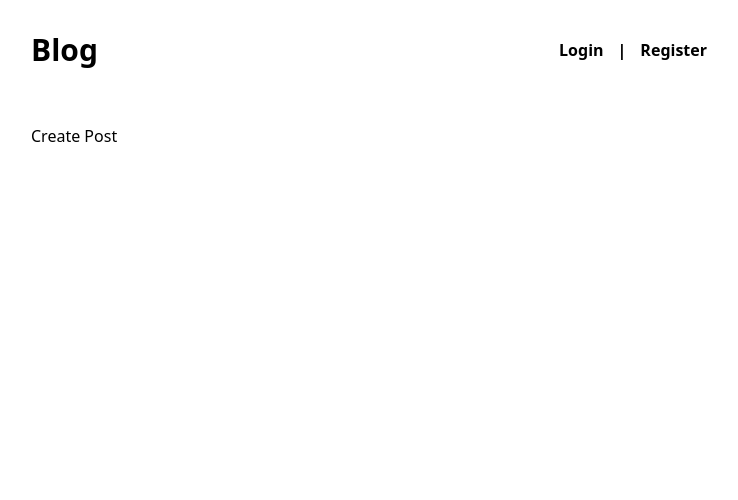
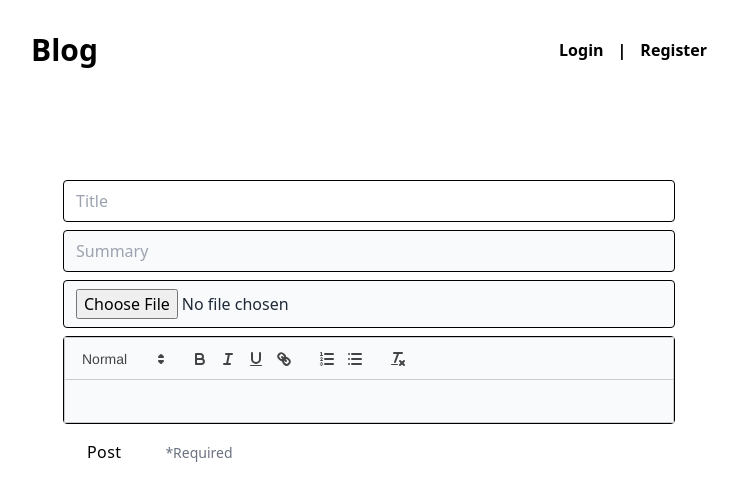
Before and after one commit to ricardomadeira93/Blog, a React (Vite) app: page /create in a window 1280 px wide. Shown: the top 500 px of the page, without its empty margins (271-1009 px from the left). Built offline with nearby package versions, Linux system fonts and the light colour scheme; no server answers.

Commit message:
Post displays

```diff
--- a/api/index.js
+++ b/api/index.js
@@ -59,4 +59,6 @@ app.post("/logout", (req, res) => {
   res.cookie("token", "").json("ok");
 });
 
+app.post("/post", (res, req) => {});
+
 app.listen(3000);
--- a/package.json
+++ b/package.json
@@ -18,8 +18,10 @@
     "jsonwebtoken": "^9.0.1",
     "mongodb": "^5.7.0",
     "mongoose": "^7.3.4",
+    "multer": "^1.4.5-lts.1",
     "react": "^18.2.0",
     "react-dom": "^18.2.0",
+    "react-quill": "^2.0.0",
     "react-router-dom": "^6.14.1",
     "vite-plugin-commonjs": "^0.8.1"
   },
--- a/src/Pages/CreatePost.jsx
+++ b/src/Pages/CreatePost.jsx
@@ -1,11 +1,95 @@
-import React from 'react'
+import React, { useState } from "react";
+import ReactQuill from "react-quill";
+import "react-quill/dist/quill.snow.css";
 
-const CreatePost = () => {
+const modules = {
+  toolbar: [
+    [{ header: [1, 2, false] }],
+    ["bold", "italic", "underline", "strike", "blockquote"],
+    [
+      { list: "ordered" },
+      { list: "bullet" },
+      { indent: "-1" },
+      { indent: "+1" },
+    ],
+    ["link", "image"],
+    ["clean"],
+  ],
+};
+const formats = [
+  "header",
+  "bold",
+  "italic",
+  "underline",
+  "strike",
+  "blockquote",
+  "list",
+  "bullet",
+  "indent",
+  "link",
+  "image",
+];
+
+function CreatePost() {
+  const [title, setTitle] = useState("");
+  const [summary, setSummary] = useState("");
+  const [content, setContent] = useState("");
+  const [files, setFiles] = useState("");
+
+  function createNewPost(ev) {
+    const data = new FormData();
+    data.set("title", title);
+    data.set("summary", summary);
+    data.set("content", content);
+    data.set("file", files[0]);
+    ev.preventDefault();
+
+    fetch("http://localhost:3000/post", {
+      method: "POST",
+      body: data,
+    });
+  }
+
   return (
-    <div>
-      <div className="">Create Post</div>
+    <div className="bg- py-6 sm:py-8 lg:py-12">
+      <div className="mx-auto max-w-screen-2xl px-4 md:px-8">
+        <form onSubmit={createNewPost}>
+          <input
+            type="title"
+            placeholder={"Title"}
+            value={title}
+            onChange={(ev) => setTitle(ev.target.value)}
+            className=" mt-2 w-full rounded border bg- px-3 py-2 border-black text-gray-800 outline-none ring-indigo-300 transition duration-100 focus:ring"
+          />
+          <input
+            type="summary"
+            placeholder={"Summary"}
+            value={summary}
+            onChange={(ev) => setSummary(ev.target.value)}
+            className=" mt-2 w-full rounded border bg-gray-50 px-3 py-2 border-black  text-gray-800 outline-none ring-indigo-300 transition duration-100 focus:ring"
+          />
+          <input
+            type="file"
+            onChange={(ev) => setFiles(ev.target.files)}
+            className=" mt-2 w-full rounded border bg-gray-50 border-black px-3 py-2 text-gray-800 outline-none ring-indigo-300 transition duration-100"
+          />
+          <ReactQuill
+            value={content}
+            onChange={(newValue) => setContent(newValue)}
+            module={modules}
+            formats={formats}
+            className=" rounded border  border-black mt-2 bg-gray-50  text-gray-800 outline-none ring-indigo-300 transition duration-100"
+          />
+
+          <button className=" px-6 py-2 font-medium mt-2 mr-5 tracking-wide text-black transition-colors duration-300 transform rounded-lg hover:bg-slate-700 focus:outline-none focus:ring focus:ring-blue-300 focus:ring-opacity-80">
+            Post
+          </button>
+
+          <span className="text-sm text-gray-500">*Required</span>
+        </form>
+      </div>
     </div>
-  )
+  );
 }
 
-export default CreatePost
+export default CreatePost;
--- a/tailwind.config.js
+++ b/tailwind.config.js
@@ -1,6 +1,7 @@
 /** @type {import('tailwindcss').Config} */
 export default {
   content: ["./index.html", "./src/**/*.{js,ts,jsx,tsx}"],
+  darkMode: "class",
   theme: {
     extend: {},
   },
```
Also changed, not shown: 1 other file (tests, documents, lock files or other folders).
